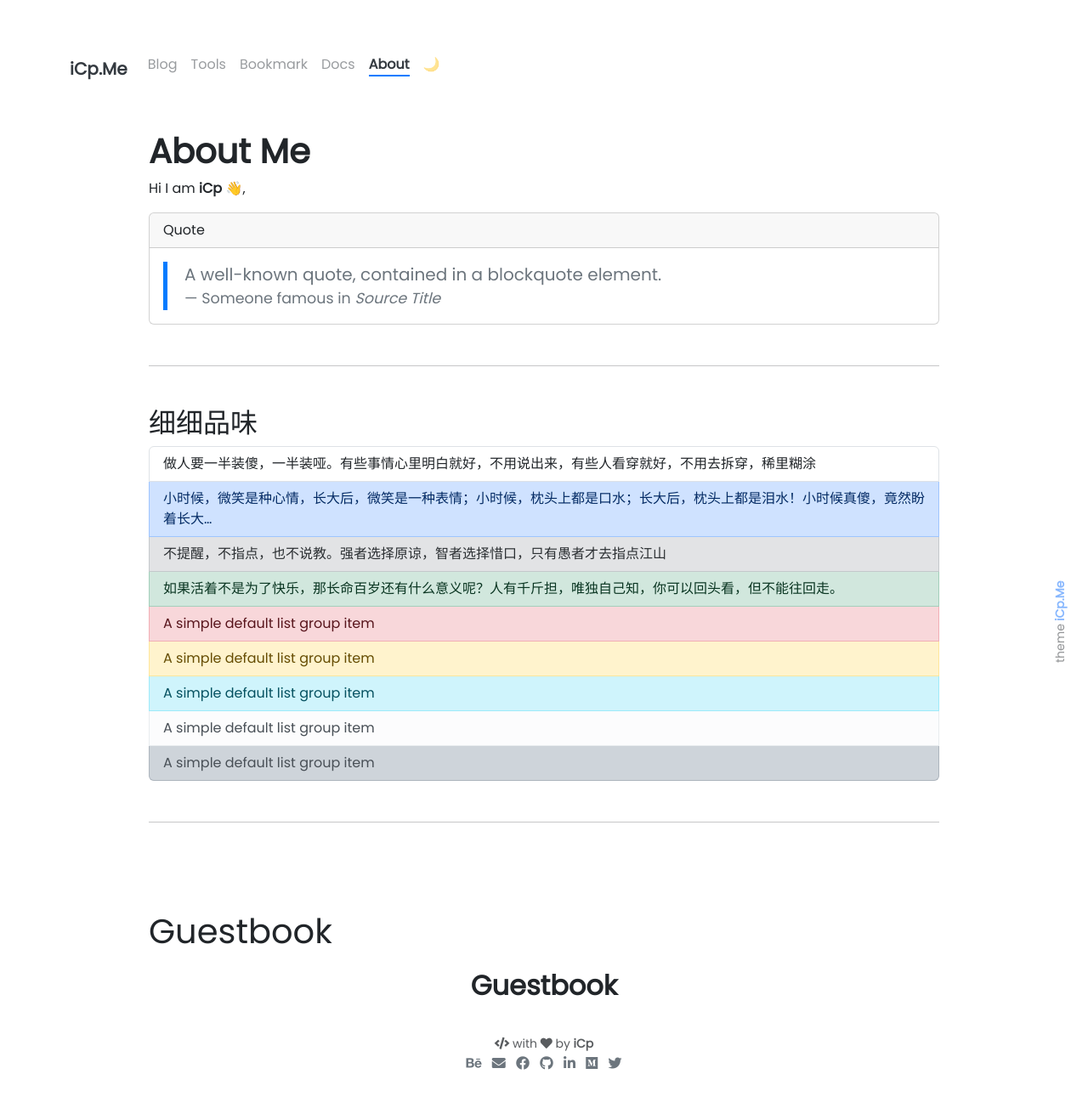
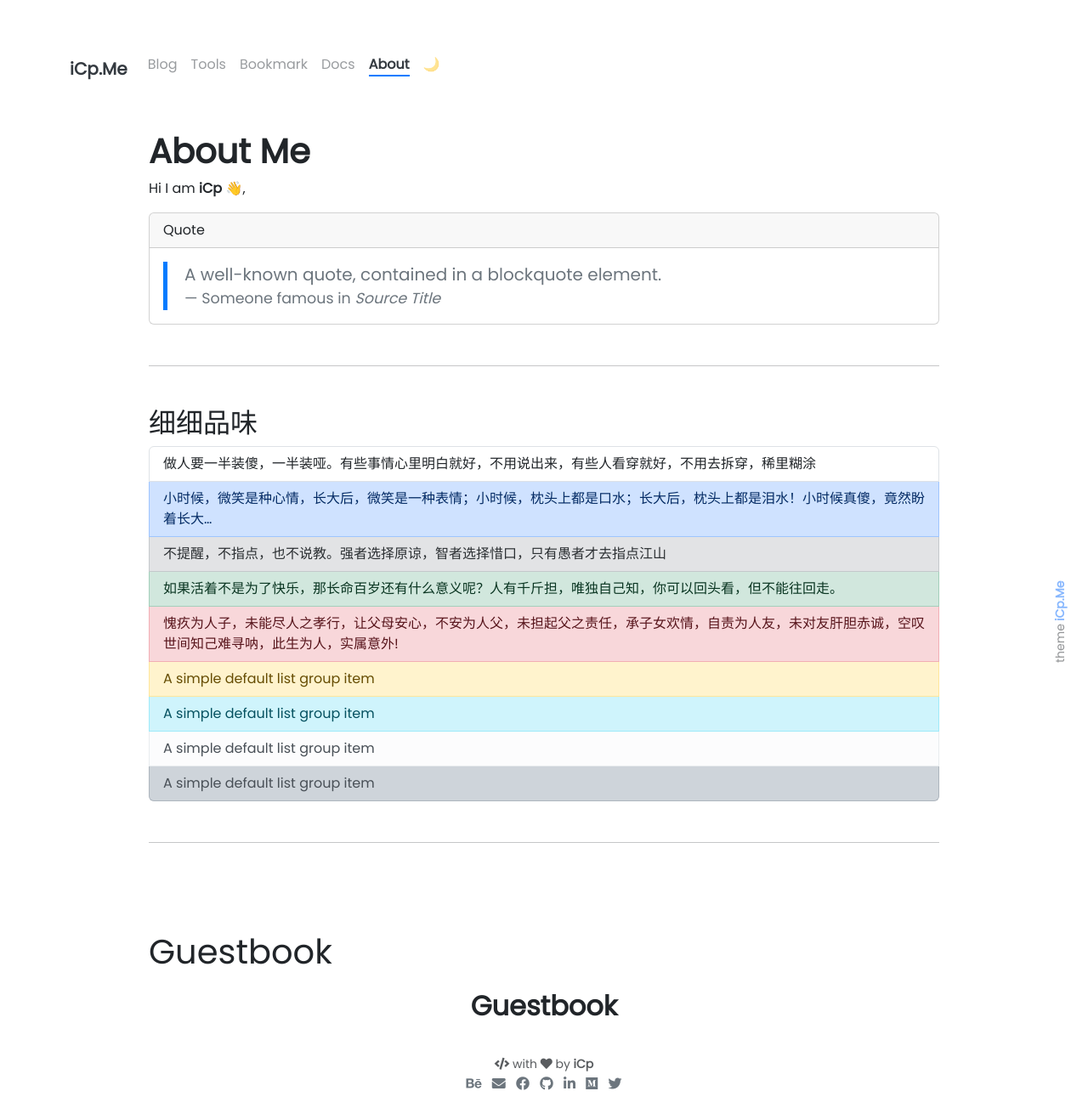
Before and after one commit to WorkSpacesPro/icp, a Jekyll site: the page built from pages/about.md, in a window 1280 px wide. Shown: the whole page at 85% size. Built offline with Jekyll 4.4.1, drawn with Linux system fonts in a browser that asks for light colours; emoji names are drawn with the system emoji font; comment, search, counter and statistics services are not loaded; before the commit the page ends 1280 px from its top, so only the background shows below that.

Commit message:
Update about.md

```diff
--- a/pages/about.md
+++ b/pages/about.md
@@ -27,7 +27,7 @@ Hi I am **{{ site.author.name }}** :wave:,<br>
   <div class="list-group-item list-group-item-action list-group-item-primary">小时候，微笑是种心情，长大后，微笑是一种表情；小时候，枕头上都是口水；长大后，枕头上都是泪水！小时候真傻，竟然盼着长大…</div>
   <div class="list-group-item list-group-item-action list-group-item-secondary">不提醒，不指点，也不说教。强者选择原谅，智者选择惜口，只有愚者才去指点江山</div>
   <div class="list-group-item list-group-item-action list-group-item-success">如果活着不是为了快乐，那长命百岁还有什么意义呢？人有千斤担，唯独自己知，你可以回头看，但不能往回走。</div>
-  <div class="list-group-item list-group-item-action list-group-item-danger">A simple default list group item</div>
+  <div class="list-group-item list-group-item-action list-group-item-danger">愧疚为人子，未能尽人之孝行，让父母安心，不安为人父，未担起父之责任，承子女欢情，自责为人友，未对友肝胆赤诚，空叹世间知己难寻呐，此生为人，实属意外!</div>
   <div class="list-group-item list-group-item-action list-group-item-warning">A simple default list group item</div>
   <div class="list-group-item list-group-item-action list-group-item-info">A simple default list group item</div>
   <div class="list-group-item list-group-item-action list-group-item-light">A simple default list group item</div>
```
